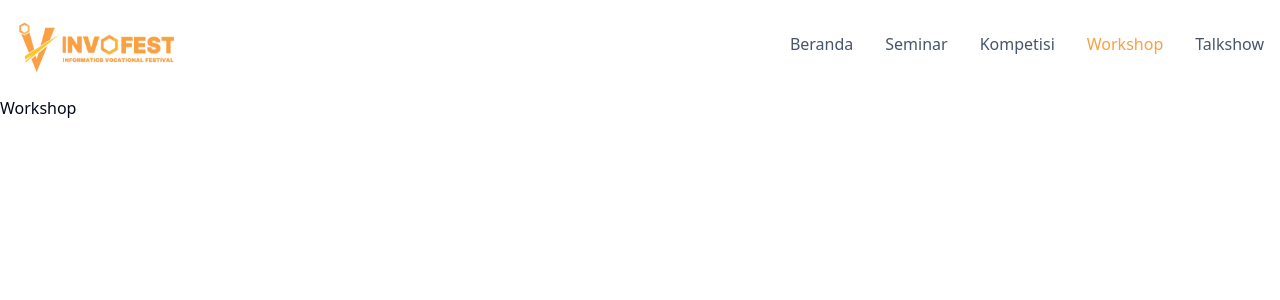
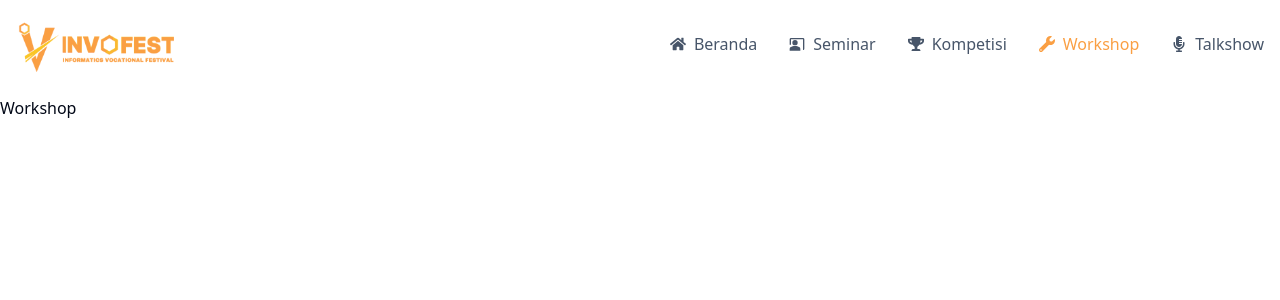
Before and after one commit to KarMint26/invofest-2024, a React (Vite) app: page /workshop in a window 1280 px wide. Shown: the top 300 px of the page. Built offline with nearby package versions, Linux system fonts and the light colour scheme.

Commit message:
navbar complete

```diff
--- a/src/components/custom/Navbar.tsx
+++ b/src/components/custom/Navbar.tsx
@@ -1,6 +1,11 @@
 import React from "react";
 import Logo from "/assets/nav-logo.png";
 import { Link, useLocation } from "react-router-dom";
+import { FaMicrophoneAlt } from "react-icons/fa";
+import { FaTrophy } from "react-icons/fa";
+import { FaHome } from "react-icons/fa";
+import { MdCoPresent } from "react-icons/md";
+import { FaWrench } from "react-icons/fa";
 
 const Navbar = () => {
   const location = useLocation();
@@ -42,19 +47,23 @@ const Navbar = () => {
               />
             </svg>
           </button>
-          <div className={`${!openMenu && 'hidden'} w-full lg:block lg:w-auto`} id="navbar-default">
+          <div
+            className={`${!openMenu && "hidden"} w-full lg:block lg:w-auto`}
+            id="navbar-default"
+          >
             <ul className="font-medium flex flex-col p-4 lg:p-0 mt-4 border border-gray-100 rounded-lg bg-gray-50 lg:flex-row lg:space-x-8 rtl:space-x-reverse lg:mt-0 lg:border-0 lg:bg-white">
               <li>
                 <Link
                   to={"/"}
                   className={`block py-2 px-3 ${
                     activeLink === ""
-                      ? "text-white bg-invofest rounded lg:bg-transparent lg:text-invofest font-normal"
+                      ? "text-white bg-invofest rounded lg:bg-transparent lg:text-invofest"
                       : "text-slate-600 rounded hover:bg-gray-100 lg:hover:bg-transparent lg:border-0 lg:hover:text-invofest"
-                  } lg:p-0`}
+                  } lg:p-0 flex items-center gap-2`}
                   aria-current="page"
                   onClick={() => setOpenMenu(false)}
                 >
+                  <FaHome />
                   Beranda
                 </Link>
               </li>
@@ -63,12 +72,13 @@ const Navbar = () => {
                   to={"/seminar"}
                   className={`block py-2 px-3 ${
                     activeLink === "seminar"
-                      ? "text-white bg-invofest rounded lg:bg-transparent lg:text-invofest font-normal"
+                      ? "text-white bg-invofest rounded lg:bg-transparent lg:text-invofest"
                       : "text-slate-600 rounded hover:bg-gray-100 lg:hover:bg-transparent lg:border-0 lg:hover:text-invofest"
-                  } lg:p-0`}
+                  } lg:p-0 flex items-center gap-2`}
                   aria-current="page"
                   onClick={() => setOpenMenu(false)}
                 >
+                  <MdCoPresent />
                   Seminar
                 </Link>
               </li>
@@ -77,12 +87,13 @@ const Navbar = () => {
                   to={"/competition"}
                   className={`block py-2 px-3 ${
                     activeLink === "competition"
-                      ? "text-white bg-invofest rounded lg:bg-transparent lg:text-invofest font-normal"
+                      ? "text-white bg-invofest rounded lg:bg-transparent lg:text-invofest"
                       : "text-slate-600 rounded hover:bg-gray-100 lg:hover:bg-transparent lg:border-0 lg:hover:text-invofest"
-                  } lg:p-0`}
+                  } lg:p-0 flex items-center gap-2`}
                   aria-current="page"
                   onClick={() => setOpenMenu(false)}
                 >
+                  <FaTrophy />
                   Kompetisi
                 </Link>
               </li>
@@ -91,12 +102,13 @@ const Navbar = () => {
                   to={"/workshop"}
                   className={`block py-2 px-3 ${
                     activeLink === "workshop"
-                      ? "text-white bg-invofest rounded lg:bg-transparent lg:text-invofest font-normal"
+                      ? "text-white bg-invofest rounded lg:bg-transparent lg:text-invofest"
                       : "text-slate-600 rounded hover:bg-gray-100 lg:hover:bg-transparent lg:border-0 lg:hover:text-invofest"
-                  } lg:p-0`}
+                  } lg:p-0 flex items-center gap-2`}
                   aria-current="page"
                   onClick={() => setOpenMenu(false)}
                 >
+                  <FaWrench />
                   Workshop
                 </Link>
               </li>
@@ -105,12 +117,13 @@ const Navbar = () => {
                   to={"/talkshow"}
                   className={`block py-2 px-3 ${
                     activeLink === "talkshow"
-                      ? "text-white bg-invofest rounded lg:bg-transparent lg:text-invofest font-normal"
+                      ? "text-white bg-invofest rounded lg:bg-transparent lg:text-invofest"
                       : "text-slate-600 rounded hover:bg-gray-100 lg:hover:bg-transparent lg:border-0 lg:hover:text-invofest"
-                  } lg:p-0`}
+                  } lg:p-0 flex items-center gap-2`}
                   aria-current="page"
                   onClick={() => setOpenMenu(false)}
                 >
+                  <FaMicrophoneAlt />
                   Talkshow
                 </Link>
               </li>
```
